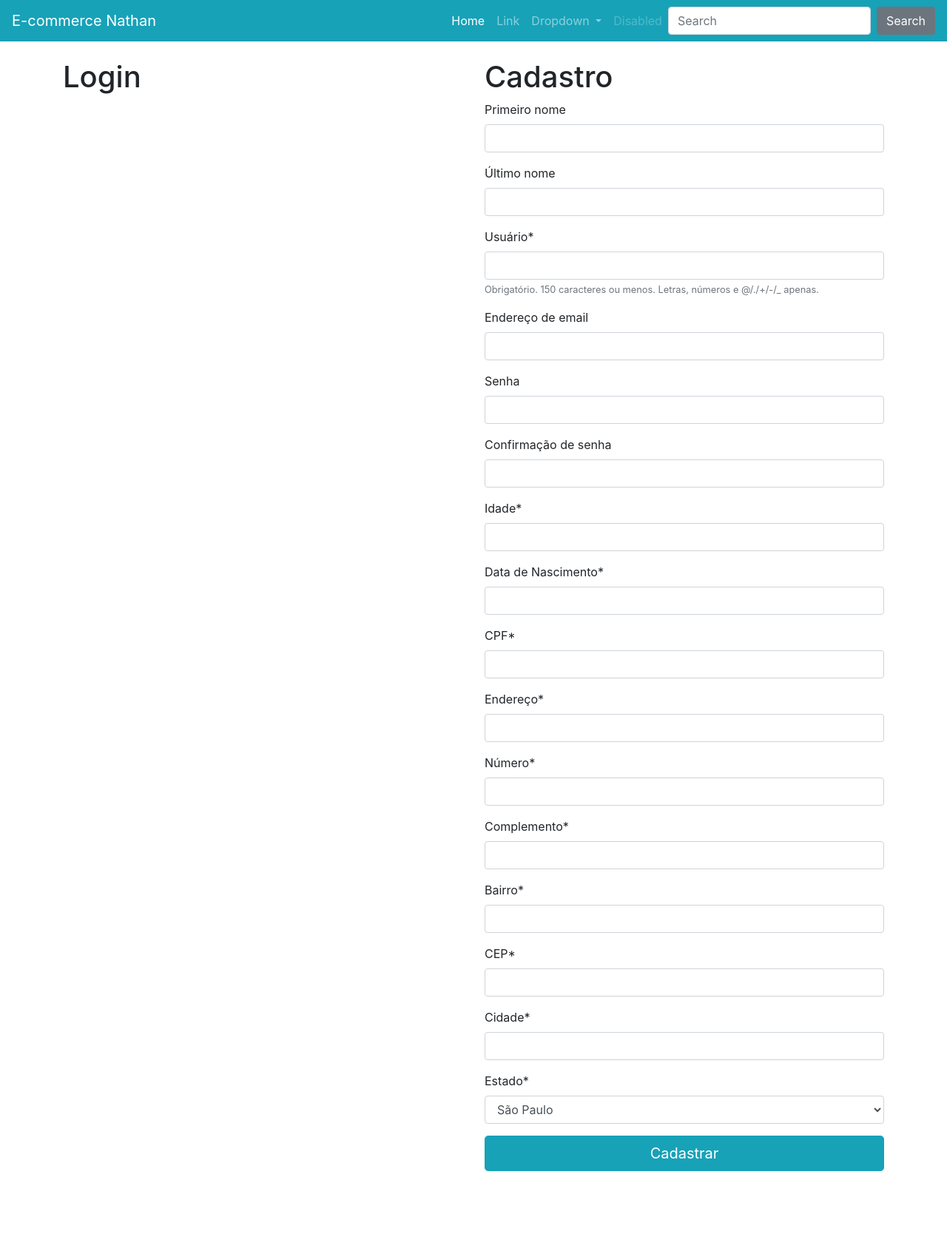
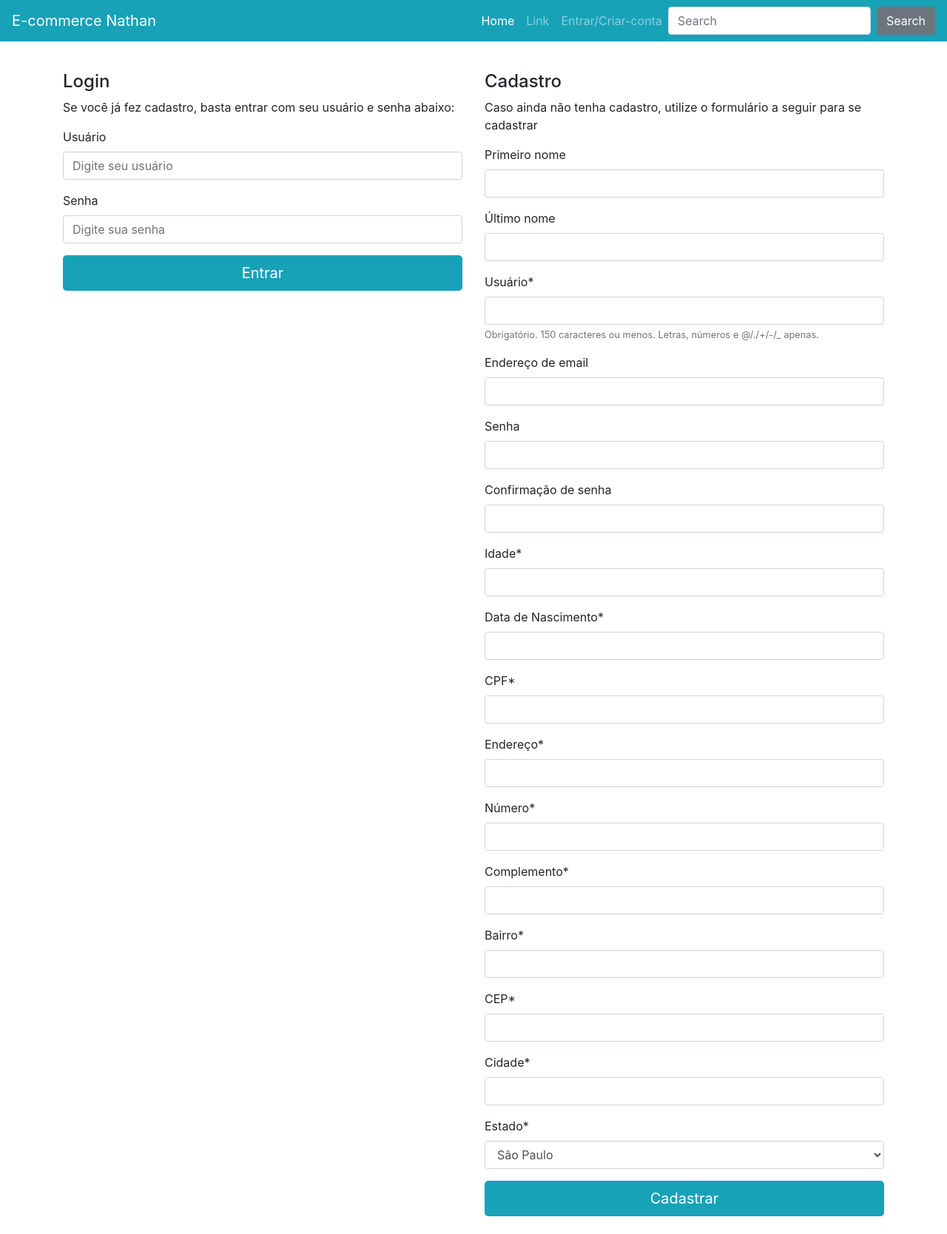
Before and after one commit to NatanSiilva/E-commerce-Django, a Django app: page /profile/ in a window 1280 px wide. Shown: the whole page at 74% size. Before the commit the page ends 1583 px from the top, so only its background shows below. Run offline with Django 3.2, Linux system fonts and the light colour scheme; some libraries are stand-ins or nearby versions.

Commit message:
feat: login and logout

```diff
--- a/profile_user/templates/profile/create.html
+++ b/profile_user/templates/profile/create.html
@@ -4,13 +4,48 @@
 
 <div class="row">
    {% if not request.user.is_authenticated %}
-      <div class="col-lg">
-         <h1>Login</h1>
-      </div>
+   <div class="col-lg mt-3">
+      <h4>Login</h4>
+      <p>
+         Se você já fez cadastro, basta entrar com seu usuário e senha abaixo:
+      </p>
+
+      <form method="post" action="{% url 'profile:login' %}">
+         {% csrf_token %}
+         <div class="form-group">
+            <label for="InputUsuario1">Usuário</label>
+            <input
+               type="text"
+               name="username"
+               class="form-control"
+               id="exampleInputEmail1"
+               aria-describedby="usuarioHelp"
+               placeholder="Digite seu usuário "
+            />
+         </div>
+         <div class="form-group">
+            <label for="exampleInputPassword1">Senha</label>
+            <input
+               type="password"
+               name="password"
+               class="form-control"
+               id="exampleInputPassword1"
+               placeholder="Digite sua senha"
+            />
+         </div>
+         <button type="submit" class="btn btn-primary btn-block btn-lg">Entrar</button>
+      </form>
+   </div>
    {% endif %}
 
-   <div class="col-lg">
-      <h1>Cadastro</h1>
+   <div class="col-lg mt-3">
+      {% block title-create %}
+      <h4>Cadastro</h4>
+      <p>
+         Caso ainda não tenha cadastro, utilize o formulário a seguir para se
+         cadastrar
+      </p>
+      {% endblock title-create %}
 
       <form action="" method="POST">
          {% csrf_token %}
@@ -19,7 +54,9 @@
 
          <div class="row">
             <div class="col">
-               <button type="submit" class="btn btn-primary btn-block btn-lg">Cadastrar</button>
+               <button type="submit" class="btn btn-primary btn-block btn-lg">
+                  Cadastrar
+               </button>
             </div>
          </div>
       </form>
--- a/profile_user/views.py
+++ b/profile_user/views.py
@@ -1,4 +1,5 @@
-from django.shortcuts import render, get_object_or_404
+from django.contrib import messages
+from django.shortcuts import render, get_object_or_404, redirect
 from django.views.generic import ListView
 from django.views import View
 from django.contrib.auth.models import User
@@ -55,8 +56,7 @@ class BaseProfile(View):
 
 class CreateProfile(BaseProfile):
     def post(self, *args, **kwargs):
-        # if not self.userform.is_valid() or not self.profileform.is_valid():
-        if not self.userform.is_valid():
+        if not self.userform.is_valid() or not self.profileform.is_valid():
             return self.render
 
         username = self.userform.cleaned_data.get('username')
@@ -106,7 +106,15 @@ class CreateProfile(BaseProfile):
         self.request.session['cart'] = self.cart
         self.request.session.save()
 
-        return self.render
+        messages.success(
+            self.request, 'Seu cadastro foi realizado com sucesso!'
+        )
+
+        messages.success(
+            self.request, 'Login realizado com sucesso!'
+        )
+
+        return redirect('profile:create')
 
 
 class UpdateProfile(View):
@@ -115,10 +123,37 @@ class UpdateProfile(View):
 
 
 class Login(View):
-    def get(self, *args, **kwargs):
-        return HttpResponse('Login')
+    def post(self, *args, **kwargs):
+        username = self.request.POST.get('username')
+        password = self.request.POST.get('password')
+
+        if not username or not password:
+            messages.error(self.request, 'Preencha todos os campos')
+            return redirect('profile:create')
+
+        authenticated_user = authenticate(
+            self.request, username=username, password=password
+        )
+
+        if not authenticated_user:
+            messages.error(
+                self.request, 'Usuário ou senha inválidos!'
+            )
+
+        login(self.request, authenticated_user)
+
+        messages.success(self.request, 'Login realizado com sucesso!')
+
+        return redirect('product:cart')
 
 
 class Logout(View):
     def get(self, *args, **kwargs):
-        return HttpResponse('Logout')
+        cart = copy.deepcopy(self.request.session.get('cart', {}))
+
+        logout(self.request)
+
+        self.request.session['cart'] = cart
+        self.request.session.save()
+
+        return redirect('product:list')
--- a/templates/partials/_nav.html
+++ b/templates/partials/_nav.html
@@ -2,40 +2,67 @@
 
 <nav class="navbar navbar-dark bg-primary navbar-expand-lg">
    <a class="navbar-brand" href="{% url 'product:list' %}">E-commerce Nathan</a>
-	<button class="navbar-toggler" type="button" data-toggle="collapse" data-target="#navbarSupportedContent"
-		aria-controls="navbarSupportedContent" aria-expanded="false" aria-label="Toggle navigation">
+   <button
+      class="navbar-toggler"
+      type="button"
+      data-toggle="collapse"
+      data-target="#navbarSupportedContent"
+      aria-controls="navbarSupportedContent"
+      aria-expanded="false"
+      aria-label="Toggle navigation"
+   >
       <span class="navbar-toggler-icon"></span>
    </button>
 
    <div class="collapse navbar-collapse" id="navbarSupportedContent">
       <ul class="navbar-nav ml-auto">
          <li class="nav-item active">
-				<a class="nav-link" href="#">Home <span class="sr-only">(current)</span></a>
+            <a class="nav-link" href="#"
+               >Home <span class="sr-only">(current)</span></a
+            >
          </li>
          <li class="nav-item">
             <a class="nav-link" href="#">Link</a>
          </li>
+         {% if request.user.is_authenticated %} {% comment %}
          <li class="nav-item dropdown">
-				<a class="nav-link dropdown-toggle" href="#" id="navbarDropdown" role="button"
-					data-toggle="dropdown" aria-haspopup="true" aria-expanded="false">
-					Dropdown
+            <a
+               class="nav-link dropdown-toggle"
+               href="#"
+               id="navbarDropdown"
+               role="button"
+               data-toggle="dropdown"
+               aria-haspopup="true"
+               aria-expanded="false"
+            >
+               Conta
             </a>
             <div class="dropdown-menu" aria-labelledby="navbarDropdown">
-					<a class="dropdown-item" href="#">Action</a>
-					<a class="dropdown-item" href="#">Another action</a>
-					<div class="dropdown-divider"></div>
-					<a class="dropdown-item" href="#">Something else here</a>
+               <a class="dropdown-item" href="{% url 'profile:create' %}"
+                  >Atualizar</a
+               >
+               <a class="dropdown-item" href="{% url 'profile:logout' %}"
+                  >Sair</a
+               >
             </div>
          </li>
+         {% endcomment %}
          <li class="nav-item">
-				<a class="nav-link disabled" href="#">Disabled</a>
+            <a class="nav-link"  href="{% url 'profile:logout' %}" >Sair</a>
          </li>
-			{% if request.session.cart %}
+         {% else %}
          <li class="nav-item">
-				<a class="nav-link nav-cart-link active" href="{% url 'product:cart' %}">
-					<span class="nav-cart-text mr-1">
-						Carrinho
-					</span>
+            <a class="nav-link" href="{% url 'profile:create' %}"
+               >Entrar/Criar-conta</a
+            >
+         </li>
+         {% endif %} {% if request.session.cart %}
+         <li class="nav-item">
+            <a
+               class="nav-link nav-cart-link active"
+               href="{% url 'product:cart' %}"
+            >
+               <span class="nav-cart-text mr-1"> Carrinho </span>
                <span class="nav-cart-count mr-1">
                   <strong>{{ request.session.cart|cart_total_qtd }}x</strong>
                </span>
@@ -45,11 +72,17 @@
             </a>
          </li>
          {% endif %}
-
       </ul>
       <form class="form-inline my-2 my-lg-0">
-			<input class="form-control mr-sm-2" type="search" placeholder="Search" aria-label="Search">
-			<button class="btn btn-secondary my-2 my-sm-0" type="submit">Search</button>
+         <input
+            class="form-control mr-sm-2"
+            type="search"
+            placeholder="Search"
+            aria-label="Search"
+         />
+         <button class="btn btn-secondary my-2 my-sm-0" type="submit">
+            Search
+         </button>
       </form>
    </div>
 </nav>
```
Also changed, not shown: profile_user/templates/profile/update.html (+7 -3 lines), db.sqlite3. Lines whose indentation alone changed are shown as unchanged.
